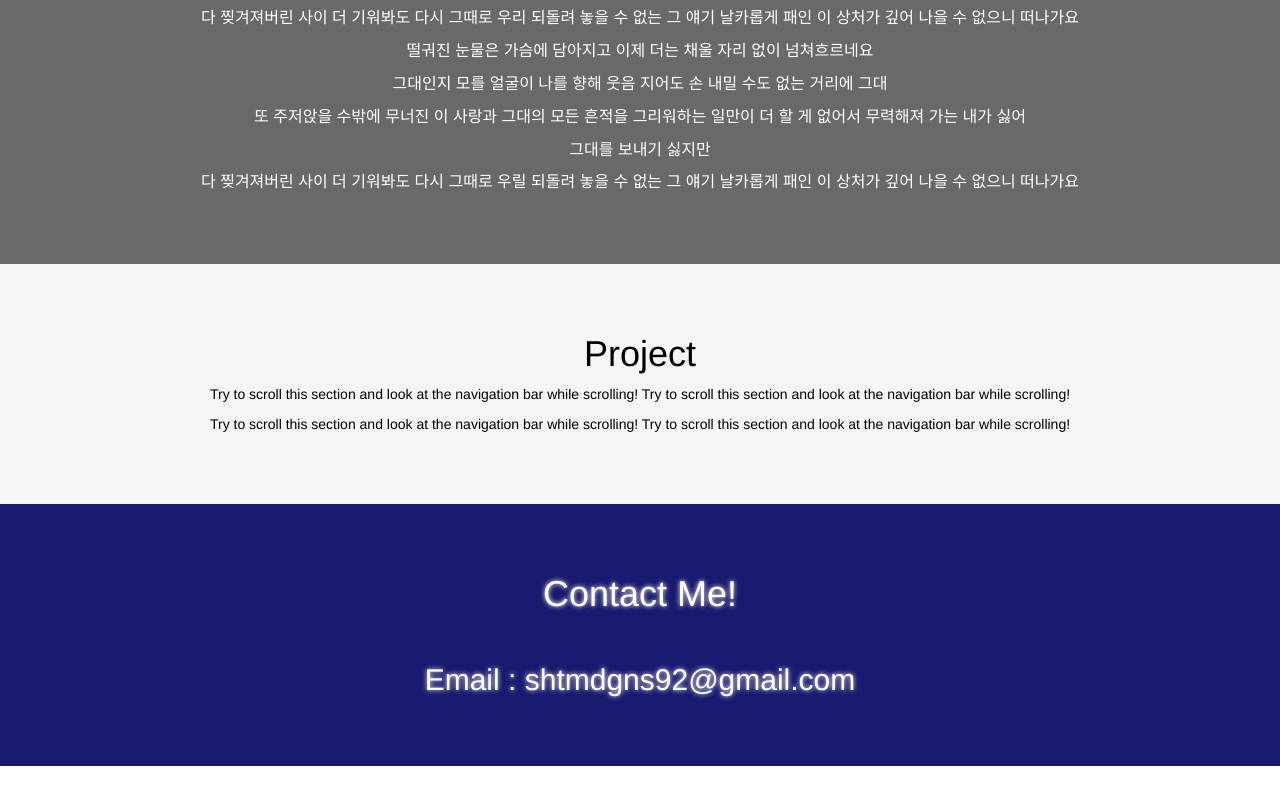
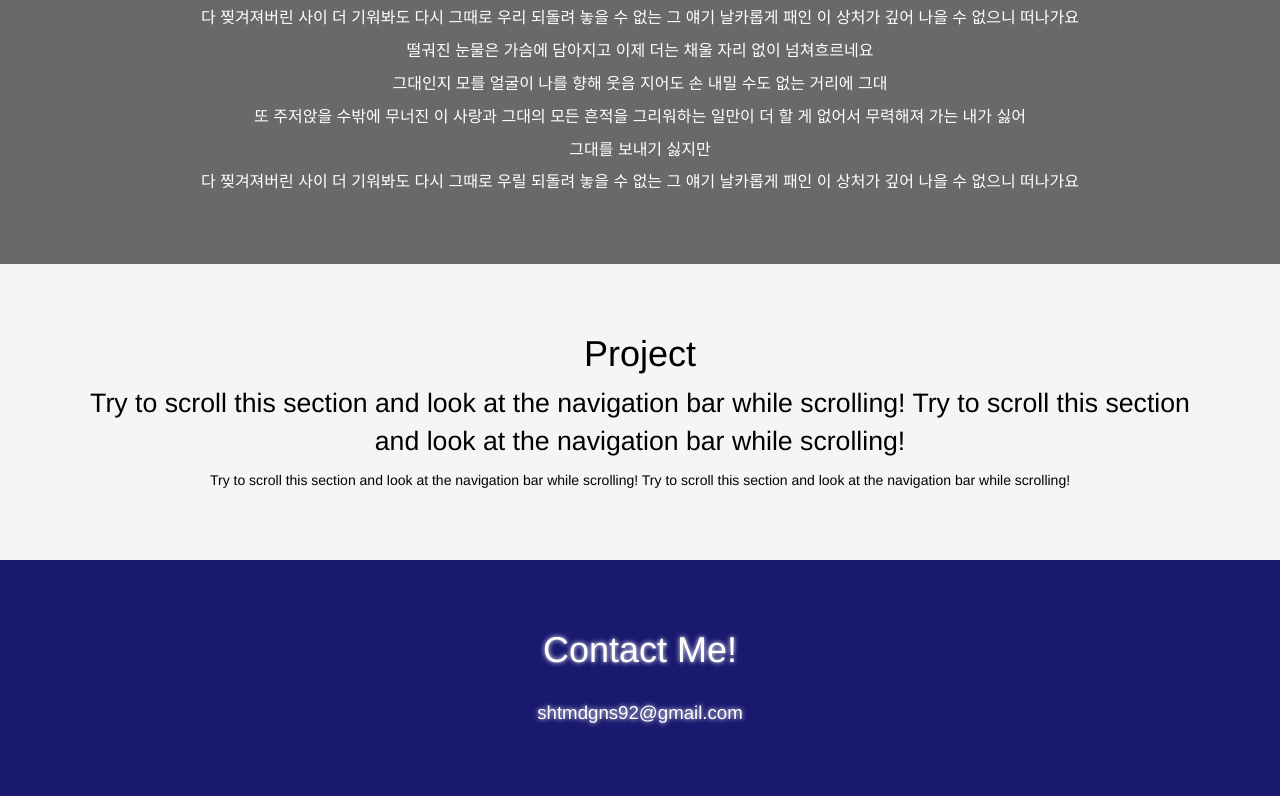
Before and after one commit to nohseunghoon/portfolio, a plain HTML site: page index.html in a window 1280 px wide. Shown: the part 1301-2097 px from the top of the page. Before the commit the page ends 2067 px from the top, so only its background shows below. Drawn offline with nearby package versions, Linux system fonts and the light colour scheme.

Commit message:
Update index.html

```diff
--- a/index.html
+++ b/index.html
@@ -133,14 +133,14 @@
   <div id="section3" class="container-fluid" align="center">
     <div class="section-content">
     <h1>Project</h1>
-    <p>Try to scroll this section and look at the navigation bar while scrolling! Try to scroll this section and look at the navigation bar while scrolling!</p>
+    <p style="font-size:20pt;">Try to scroll this section and look at the navigation bar while scrolling! Try to scroll this section and look at the navigation bar while scrolling!</p>
     <p>Try to scroll this section and look at the navigation bar while scrolling! Try to scroll this section and look at the navigation bar while scrolling!</p>
     </div>
   </div>
   <div id="section4" class="container-fluid" align="center">
     <div class="section-content">
     <h1 class="glow">Contact Me!</h1><br>
-    <h2 class="glow">Email : shtmdgns92@gmail.com</h2>
+    <p class="glow" style="font-size:14pt;">shtmdgns92@gmail.com</p>
     </div>
   </div>
 
```
